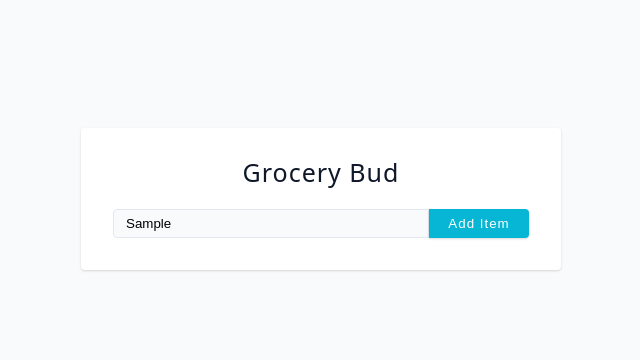
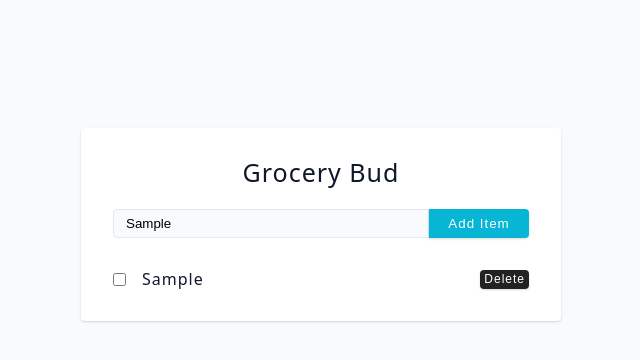
Before and after one commit to zayzou/grocery-bud, a React (Vite) app: page / in a window 1280 px wide. Both pictures are taken after typing "Sample" into the empty fields and a click on the button "Add Item". Shown: the top 360 px of the page, without its empty margins (319-959 px from the left). Built offline with nearby package versions, Linux system fonts and the light colour scheme; the HTML template or start-up script is replaced by a standard one.

Commit message:
Render List

```diff
--- a/src/App.jsx
+++ b/src/App.jsx
@@ -1,6 +1,7 @@
 import { useState } from "react";
 import { nanoid } from "nanoid";
 import Form from "./component/Form";
+import Items from "./component/Items";
 const App = () => {
   const [items, setItems] = useState([]);
 
@@ -11,6 +12,7 @@ const App = () => {
   return (
     <section className="section-center">
       <Form addItem={addItem} />
+      <Items items={items} />
     </section>
   );
 };
--- /dev/null
+++ b/src/component/Items.jsx
@@ -0,0 +1,14 @@
+import React from "react";
+import SingleItem from "./SingleItem";
+
+const Items = ({ items }) => {
+  return (
+    <div className="items">
+      {items.map((item) => (
+        <SingleItem key={item.id} {...item} />
+      ))}
+    </div>
+  );
+};
+
+export default Items;
--- /dev/null
+++ b/src/component/SingleItem.jsx
@@ -0,0 +1,13 @@
+import React from "react";
+
+const SingleItem = ({ name, completed }) => {
+  return (
+    <div className="single-item">
+      <input type="checkbox" checked={completed} />
+      <p style={{ textTransform: "capitalize" }}>{name}</p>
+      <button className="btn remove-btn">Delete</button>
+    </div>
+  );
+};
+
+export default SingleItem;
```
